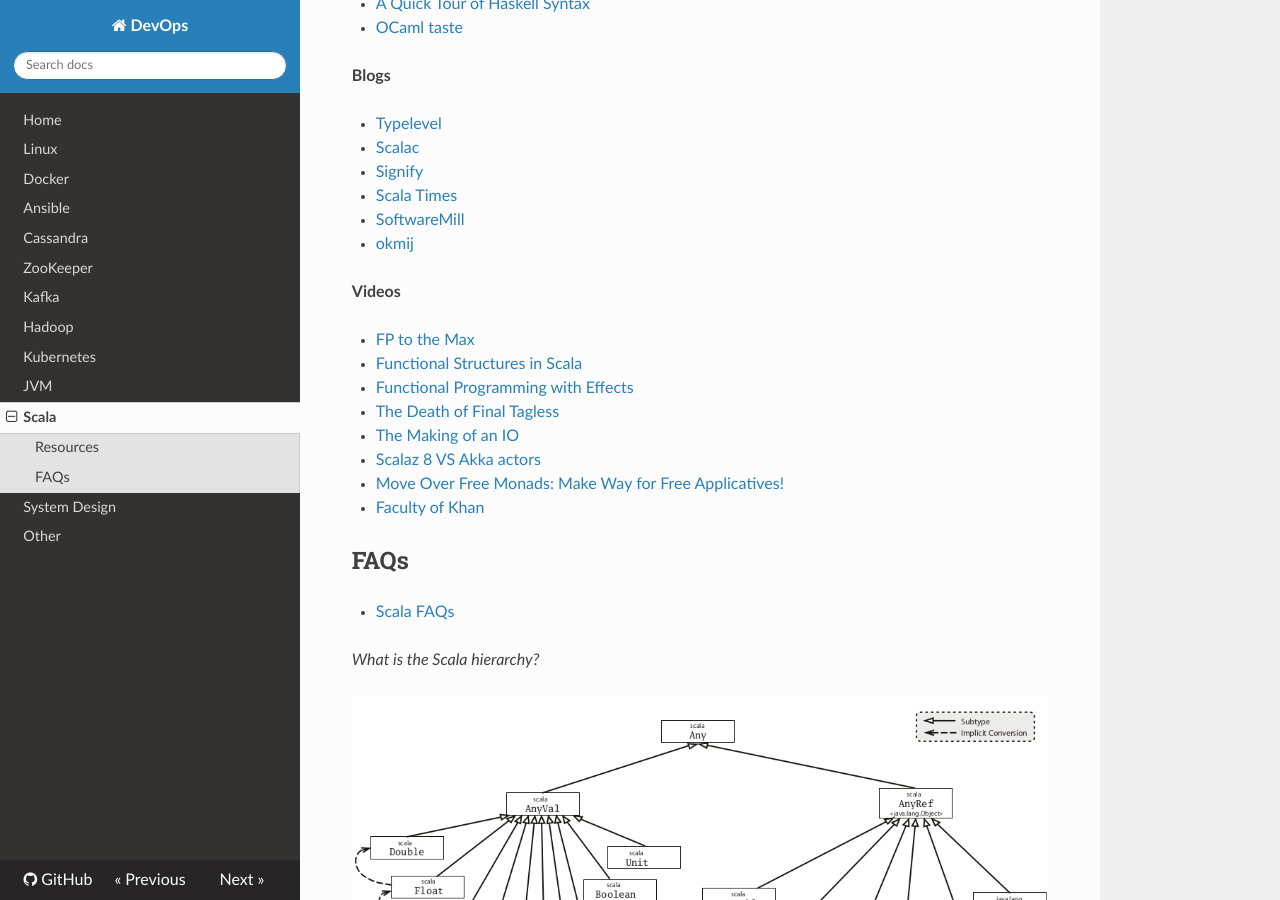
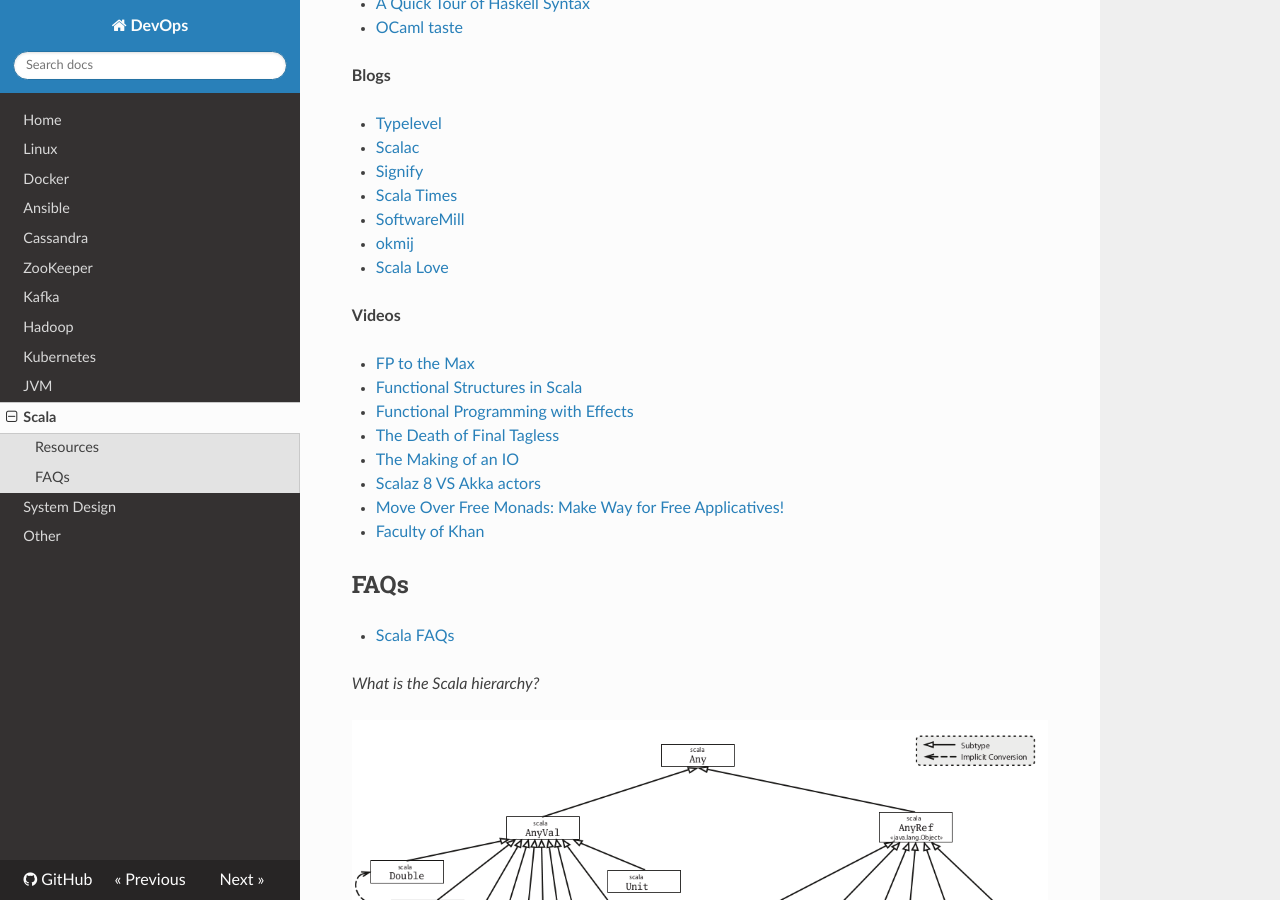
Before and after one commit to niqdev/devops, an MkDocs documentation site: the page built from docs/scala.md, in a window 1280 px wide and 900 px high, scrolled down 2697 px. Built offline with MkDocs 1.6.1, drawn with Linux system fonts in a browser that asks for light colours; nearby versions of some CDN libraries.

Commit message:
doc: update scala

```diff
--- a/docs/scala.md
+++ b/docs/scala.md
@@ -123,6 +123,7 @@
 * [Scala Times](https://scalatimes.com)
 * [SoftwareMill](https://softwaremill.com/blog)
 * [okmij](http://okmij.org/ftp/README.html)
+* [Scala Love](https://scala.love)
 
 **Videos**
 
```
